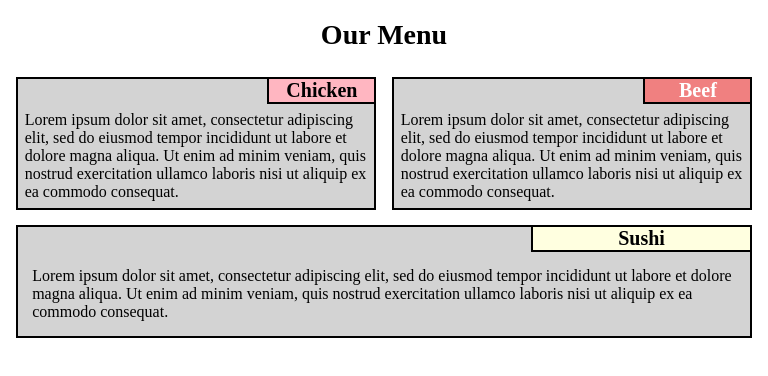
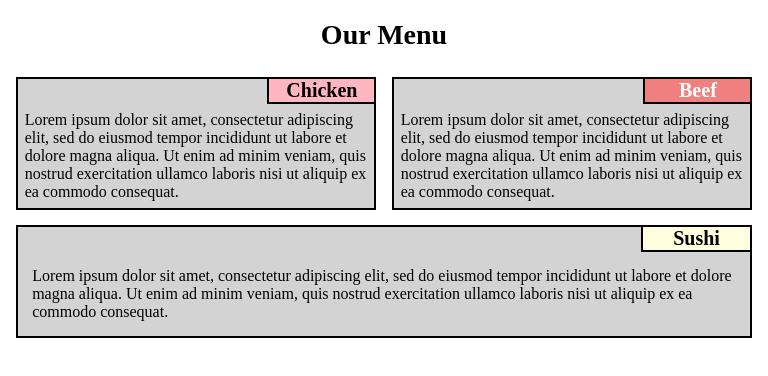
Before and after one commit to GitHubUse-R/coursera-test, a plain HTML site: page site/index.html in a window 768 px wide. Drawn offline with Linux system fonts and the light colour scheme.

Commit message:
Small amendment for the tablet version

```diff
--- a/site/css/styles.css
+++ b/site/css/styles.css
@@ -132,4 +132,7 @@ h1 {
     .col-md-12 {
       width: calc(100% - 2 * var(--margin));
     }
+    .col-md-12 > div {
+      width: 15%;
+    }
   }
```
